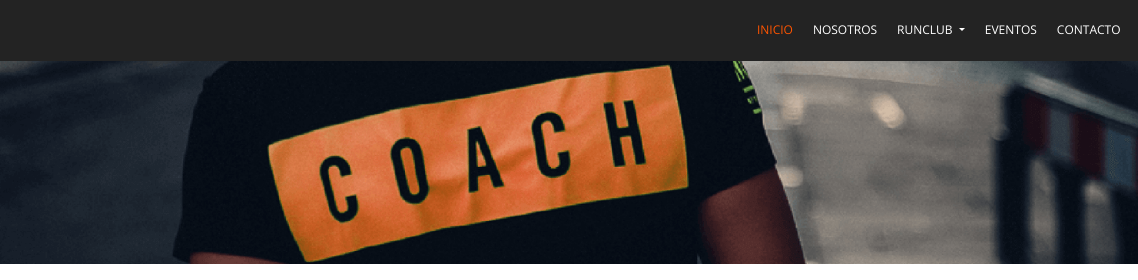
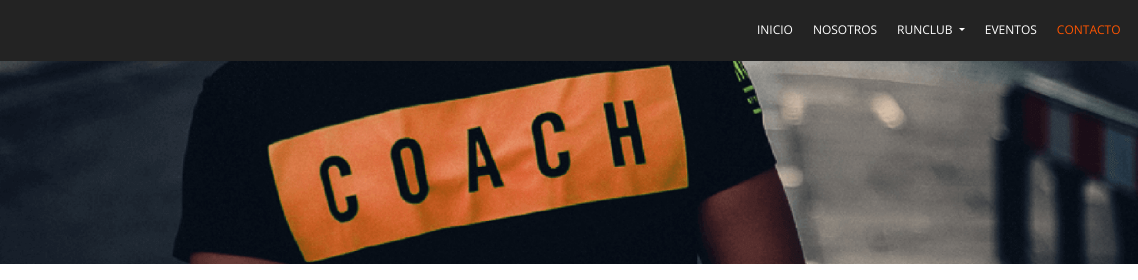
Before and after one commit to alvaroguzmandg/coderhouse, a website: page contacto.html in a window 1280 px wide. Shown: the top 280 px of the page, 142-1280 px from the left. Drawn offline with nearby package versions, Linux system fonts and the light colour scheme.

Commit message:
Ajuste tamaño nav

```diff
--- a/contacto.html
+++ b/contacto.html
@@ -18,7 +18,7 @@
 
 <body>
     <header>
-        <nav class="navbar navbar-expand-lg navbar-dark contenido--smallRun">
+        <nav class="navbar navbar-expand-lg navbar-dark bloqueContenido--xl">
             <div class="container-fluid">
                 <a class="navbar-brand logoSitio" href="./index.html"><img src="./images/logo-runclub.png" alt="Logo"></a>
                 <button class="navbar-toggler" type="button" data-bs-toggle="collapse" data-bs-target="#navbarNavDropdown" aria-controls="navbarNavDropdown" aria-expanded="false" aria-label="Toggle navigation">
@@ -27,11 +27,13 @@
                 <div class="collapse navbar-collapse" id="navbarNavDropdown">
                     <ul class="navbar-nav">
                         <li class="nav-item">
-                            <a class="nav-run destacadoClub" aria-current="page" href="./index.html">INICIO</a>
+                            <a class="nav-run" aria-current="page" href="./index.html">INICIO</a>
                         </li>
                         <li class="nav-item">
                             <a class="nav-run" href="./nosotros.html">NOSOTROS</a>
                         </li>
+
+
                         <li class="nav-item">
                             <a class="dropdown-toggle nav-run " href="#" id="navbarDropdownMenuLink" role="button" data-bs-toggle="dropdown" aria-expanded="false"> RUNCLUB
                             </a>
@@ -47,7 +49,7 @@
                             <a class="nav-run" href="./eventos.html">EVENTOS</a>
                         </li>
                         <li class="nav-item">
-                            <a class="nav-run" href="./contacto.html">CONTACTO</a>
+                            <a class="nav-run  destacadoClub" href="./contacto.html">CONTACTO</a>
                         </li>
                     </ul>
                 </div>
--- a/scss/layout/_header.scss
+++ b/scss/layout/_header.scss
@@ -5,6 +5,9 @@ header {
     background-color: $fondoPrincipal;
     clear: both;
     top: 0px;
+    nav {
+        margin: 0 auto;
+    }
     .logoSitio img {
         width: 130px;
     }
```
Also changed, not shown: index.html (+1 -1 lines), nosotros.html (+3 -6 lines), css/newEstilos.css.
